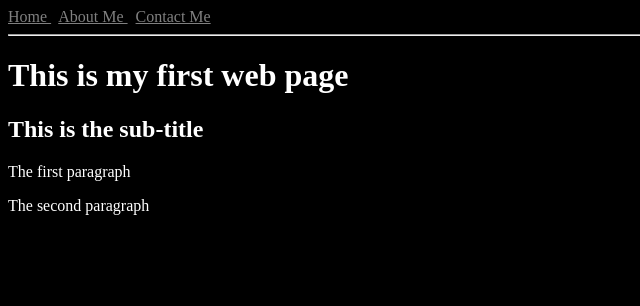
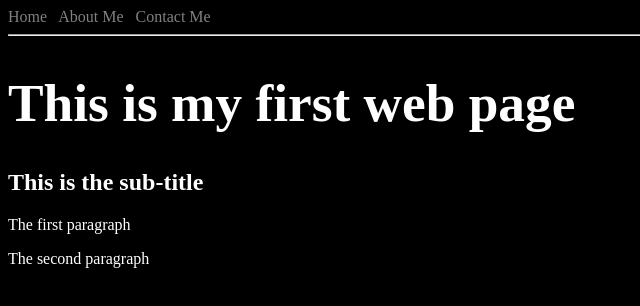
Before and after one commit to jakeaedwards/coursera-responsive-design, a plain HTML site: page index.html in a window 1280 px wide. Shown: the whole page, without its empty margins (0-640 px from the left). Drawn offline with Linux system fonts and the light colour scheme.

Commit message:
Modified fonts and links

```diff
--- a/styles.css
+++ b/styles.css
@@ -5,4 +5,16 @@ body{
 
 a{
 	color: grey;
+	text-decoration: none;
 }
+
+a:hover{
+	color: black;
+	background: white;
+	text-decoration: none;
+}
+
+h1{
+	font-family: "Times New roman" serif;
+	font-size: 40pt;
+}
```
